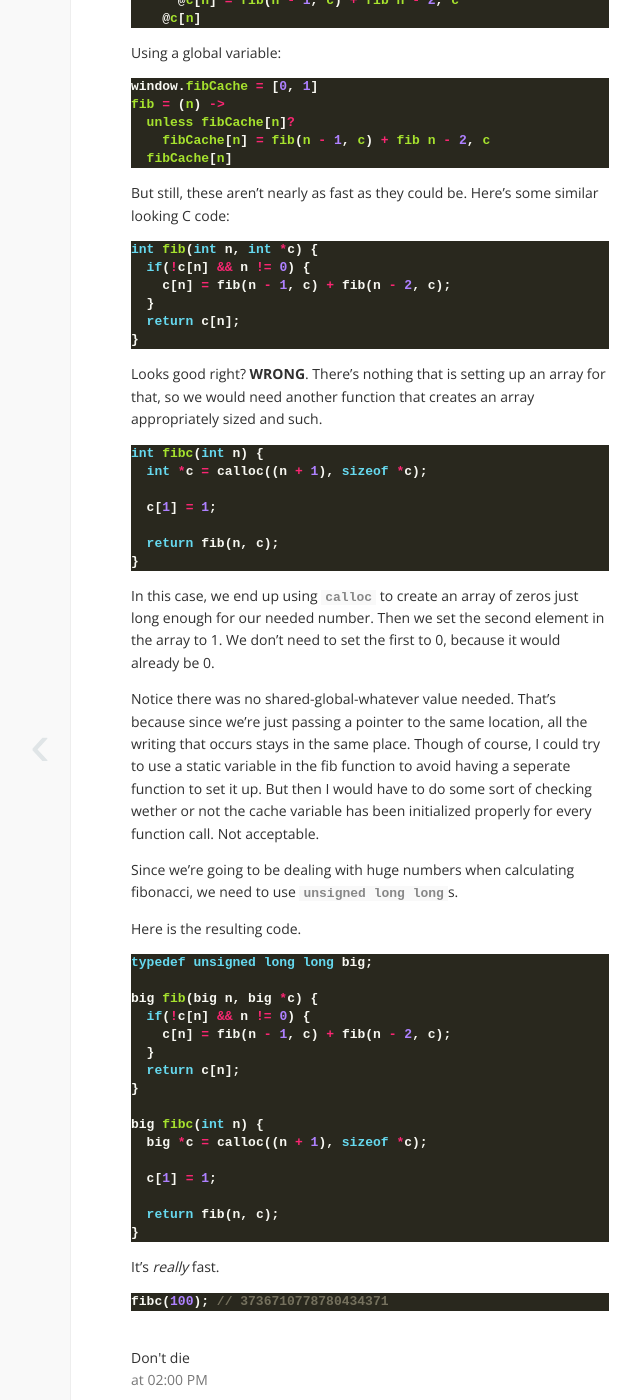
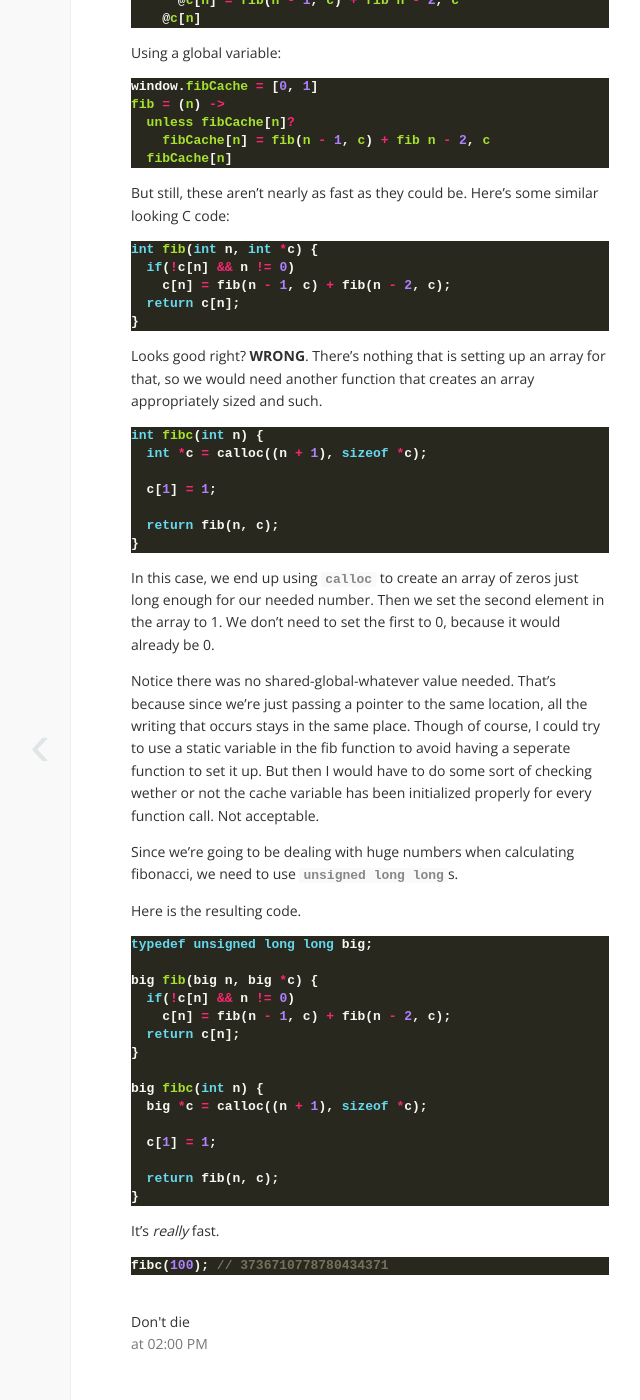
Before and after one commit to L8D/l8d.github.io-old, a Jekyll site: the page built from _posts/2013-08-25-cached-fibonacci.md, in a window 1280 px wide and 1400 px high, scrolled down 872 px. Shown: the whole window, without its empty margins (270-910 px from the left). Built offline with Jekyll 4.4.1, drawn with Linux system fonts in a browser that asks for light colours; Markdown is read by kramdown in place of the engine named in the settings.

Commit message:
Changed if style

````diff
--- a/_posts/2013-08-25-cached-fibonacci.md
+++ b/_posts/2013-08-25-cached-fibonacci.md
@@ -54,9 +54,8 @@ Here's some similar looking C code:
 
 ```c
 int fib(int n, int *c) {
-  if(!c[n] && n != 0) {
+  if(!c[n] && n != 0)
     c[n] = fib(n - 1, c) + fib(n - 2, c);
-  }
   return c[n];
 }
 ```
@@ -91,9 +90,8 @@ Here is the resulting code.
 typedef unsigned long long big;
 
 big fib(big n, big *c) {
-  if(!c[n] && n != 0) {
+  if(!c[n] && n != 0)
     c[n] = fib(n - 1, c) + fib(n - 2, c);
-  }
   return c[n];
 }
 
````
